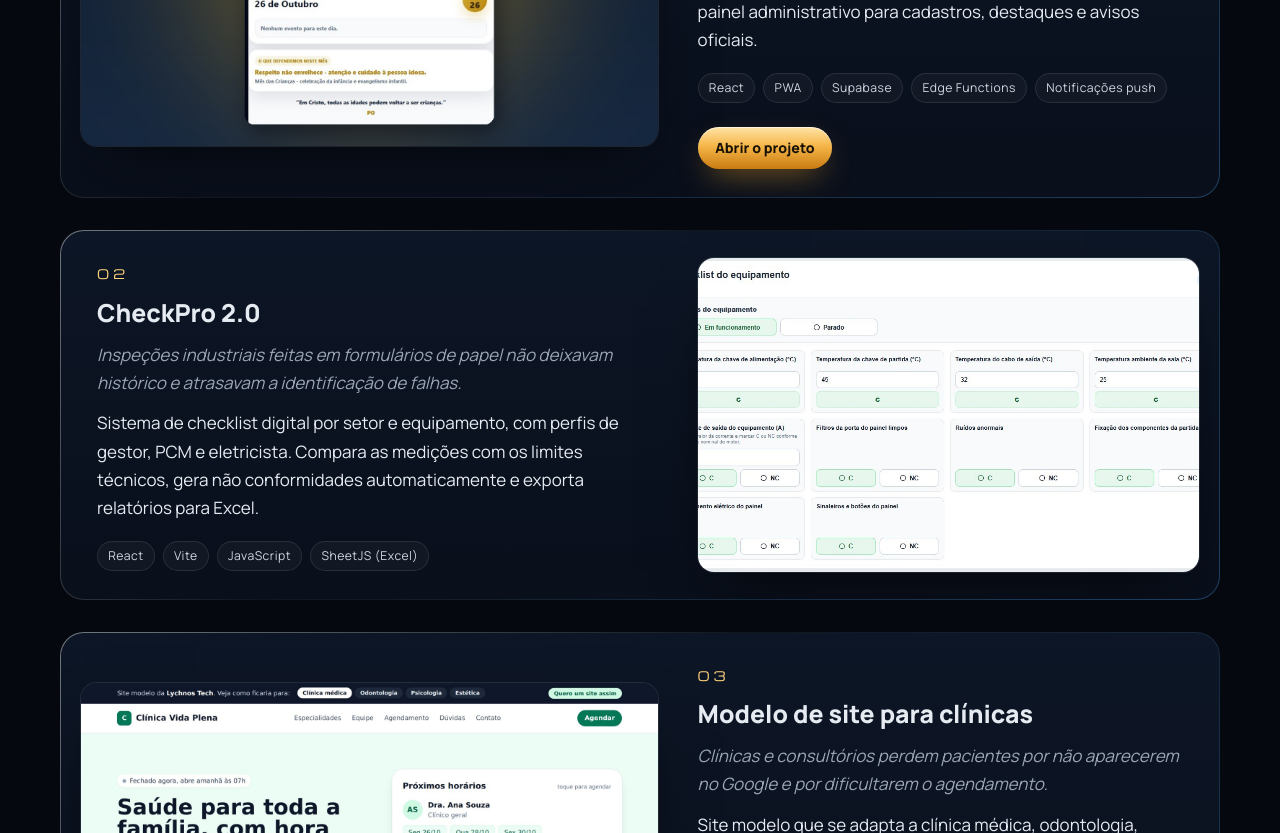
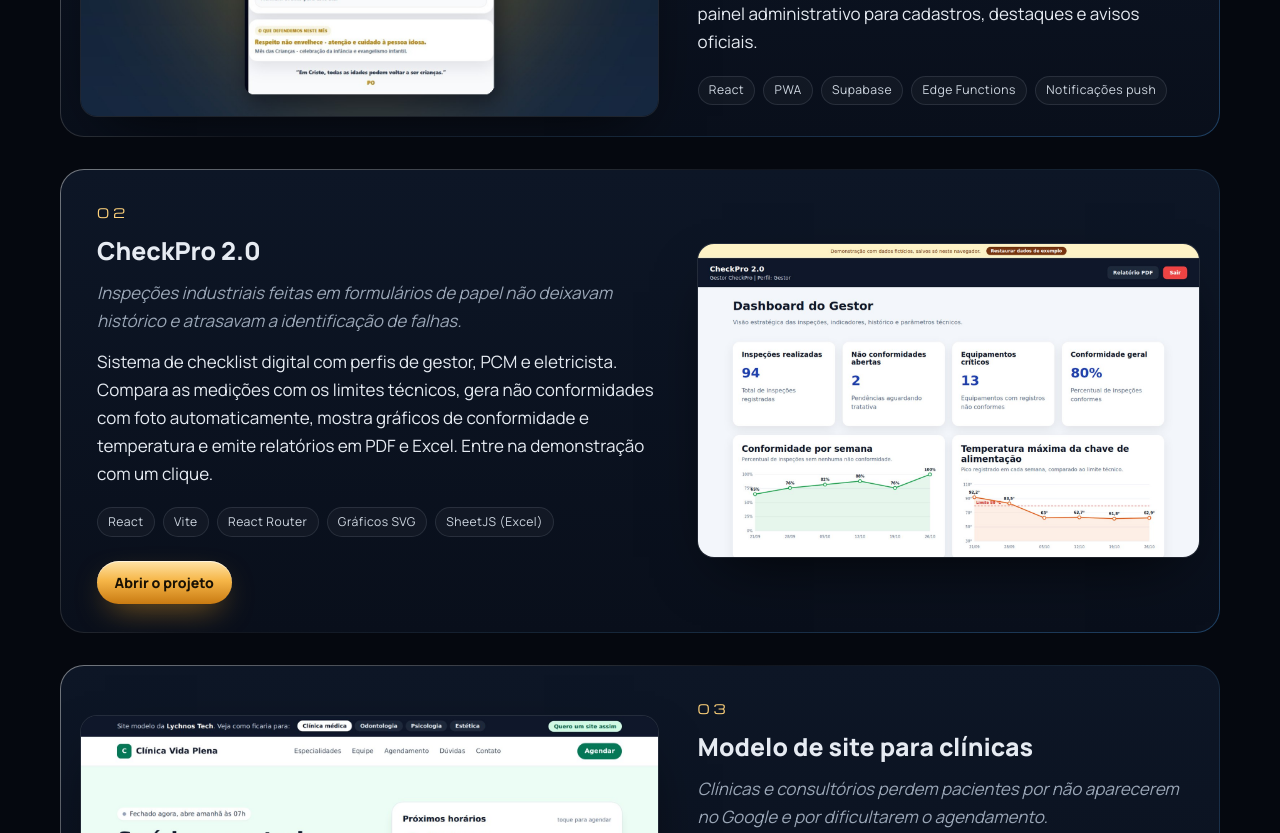
Before and after one commit to fernando-pablo/lychnos-portfolio, a Next.js app: page / in a window 1280 px wide. Shown: the part 1680-2513 px from the top of the page. Built offline with nearby package versions, Linux system fonts and the light colour scheme.

Commit message:
CheckPro com demonstração aberta

```diff
--- a/data/site.ts
+++ b/data/site.ts
@@ -31,6 +31,8 @@ export type Projeto = {
   imagem?: string;
   linkAoVivo?: string;
   linkCodigo?: string;
+  // Aviso para projetos privados (sem link público), ex: "Projeto privado, em uso pela igreja"
+  selo?: string;
 };
 
 export const projetos: Projeto[] = [
@@ -42,17 +44,18 @@ export const projetos: Projeto[] = [
       "Aplicativo PWA instalável no celular com o calendário do ano, aniversariantes, compromissos pessoais com lembrete e notificações push enviadas mesmo com o app fechado. Inclui painel administrativo para cadastros, destaques e avisos oficiais.",
     tecnologias: ["React", "PWA", "Supabase", "Edge Functions", "Notificações push"],
     imagem: "/projetos/pib-2026.jpg",
-    linkAoVivo: "https://pib-2026.vercel.app",
+    // Sem link público: o app é real e guarda dados dos membros.
+    selo: "Projeto privado, em uso pela Primeira Igreja Batista em Jaíba. Demonstração disponível sob pedido.",
   },
   {
     nome: "CheckPro 2.0",
     problema:
       "Inspeções industriais feitas em formulários de papel não deixavam histórico e atrasavam a identificação de falhas.",
     solucao:
-      "Sistema de checklist digital por setor e equipamento, com perfis de gestor, PCM e eletricista. Compara as medições com os limites técnicos, gera não conformidades automaticamente e exporta relatórios para Excel.",
-    tecnologias: ["React", "Vite", "JavaScript", "SheetJS (Excel)"],
+      "Sistema de checklist digital com perfis de gestor, PCM e eletricista. Compara as medições com os limites técnicos, gera não conformidades com foto automaticamente, mostra gráficos de conformidade e temperatura e emite relatórios em PDF e Excel. Entre na demonstração com um clique.",
+    tecnologias: ["React", "Vite", "React Router", "Gráficos SVG", "SheetJS (Excel)"],
     imagem: "/projetos/checkpro.jpg",
-    // linkAoVivo: "https://...",
+    linkAoVivo: "https://checkpro-demo.vercel.app",
   },
   {
     nome: "Modelo de site para clínicas",
```
Also changed, not shown: public/projetos/checkpro.jpg.
